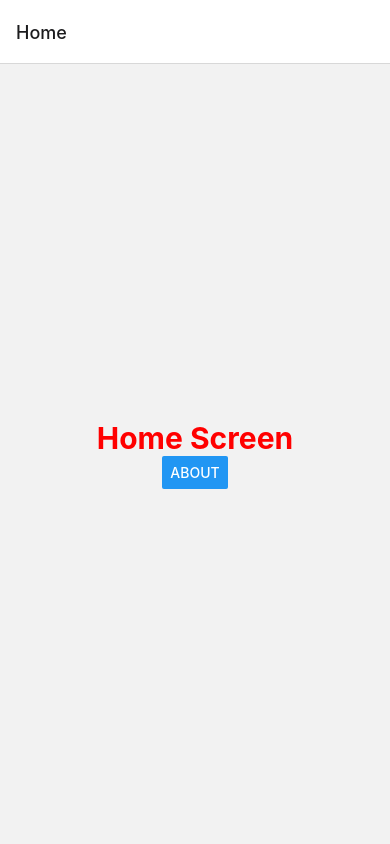
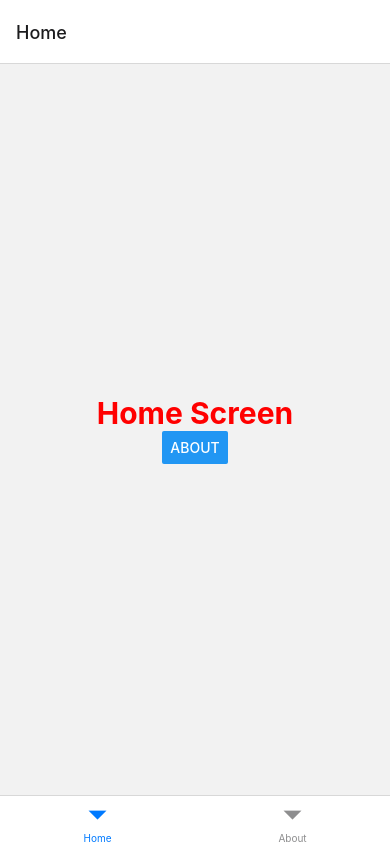
Before and after one commit to NazmulHossain2905/My-app-react-native, a React Native app: screen / in a window 390 px wide. Built offline with nearby package versions, Linux system fonts and the light colour scheme.

Commit message:
Bottom tab navigation setup completed

```diff
--- a/App.js
+++ b/App.js
@@ -1,7 +1,7 @@
 import React from 'react';
 import {View, Text, StyleSheet, Button} from 'react-native';
 
-import {createStackNavigator} from '@react-navigation/stack';
+import {createBottomTabNavigator} from '@react-navigation/bottom-tabs';
 import {NavigationContainer} from '@react-navigation/native';
 
 const Home = ({navigation}) => {
@@ -25,15 +25,15 @@ const About = () => {
   );
 };
 
-const Stack = createStackNavigator();
+const Tab = createBottomTabNavigator();
 
 const App = () => {
   return (
     <NavigationContainer>
-      <Stack.Navigator initialRouteName="Home">
-        <Stack.Screen name="Home" component={Home} />
-        <Stack.Screen name="About" component={About} />
-      </Stack.Navigator>
+      <Tab.Navigator initialRouteName="Home">
+        <Tab.Screen name="Home" component={Home} />
+        <Tab.Screen name="About" component={About} />
+      </Tab.Navigator>
     </NavigationContainer>
   );
 };
--- a/package.json
+++ b/package.json
@@ -11,6 +11,7 @@
   },
   "dependencies": {
     "@react-native-masked-view/masked-view": "^0.2.8",
+    "@react-navigation/bottom-tabs": "^6.4.0",
     "@react-navigation/drawer": "^6.5.0",
     "@react-navigation/native": "^6.0.13",
     "@react-navigation/stack": "^6.3.2",
```
Also changed, not shown: 1 other file (tests, documents, lock files or other folders).
